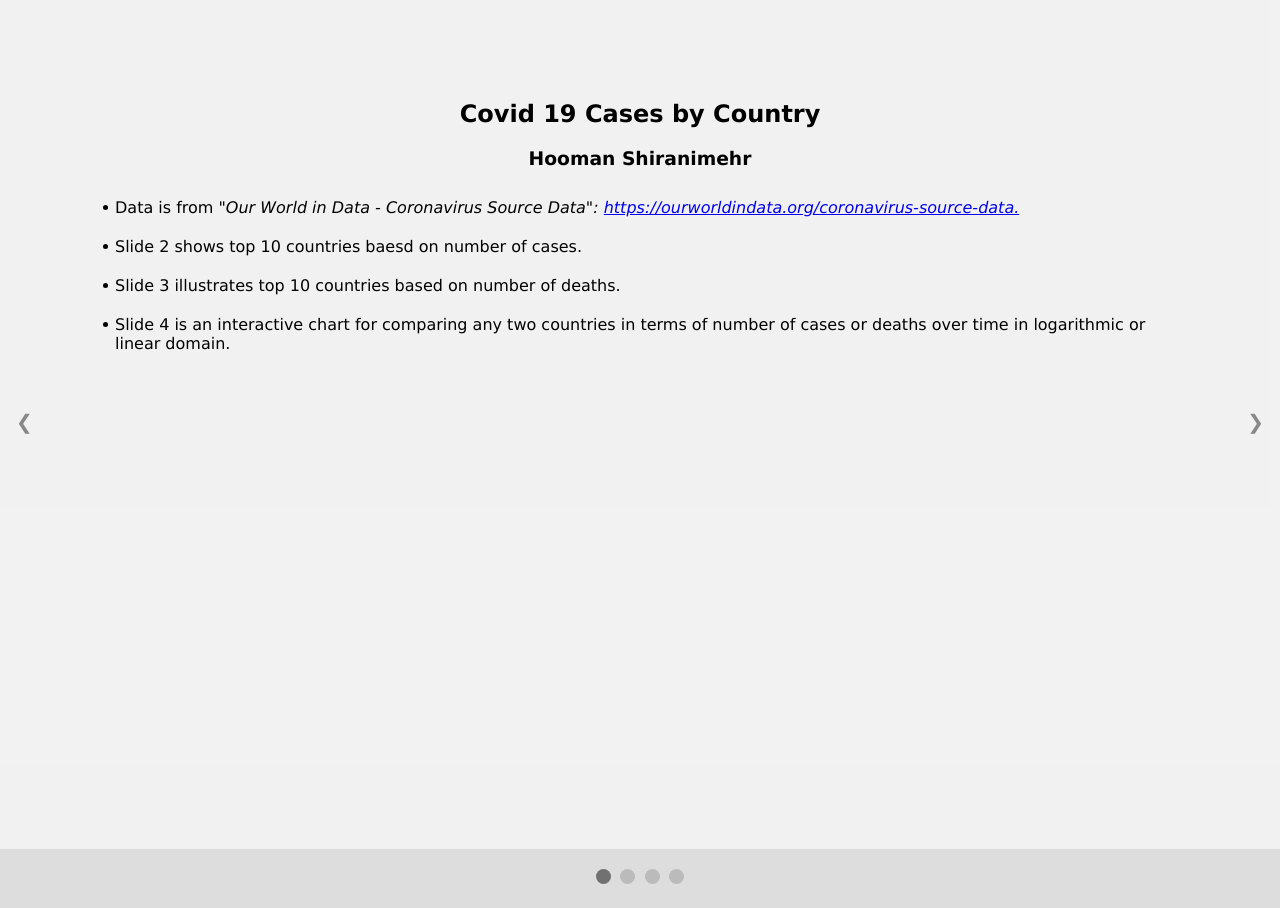
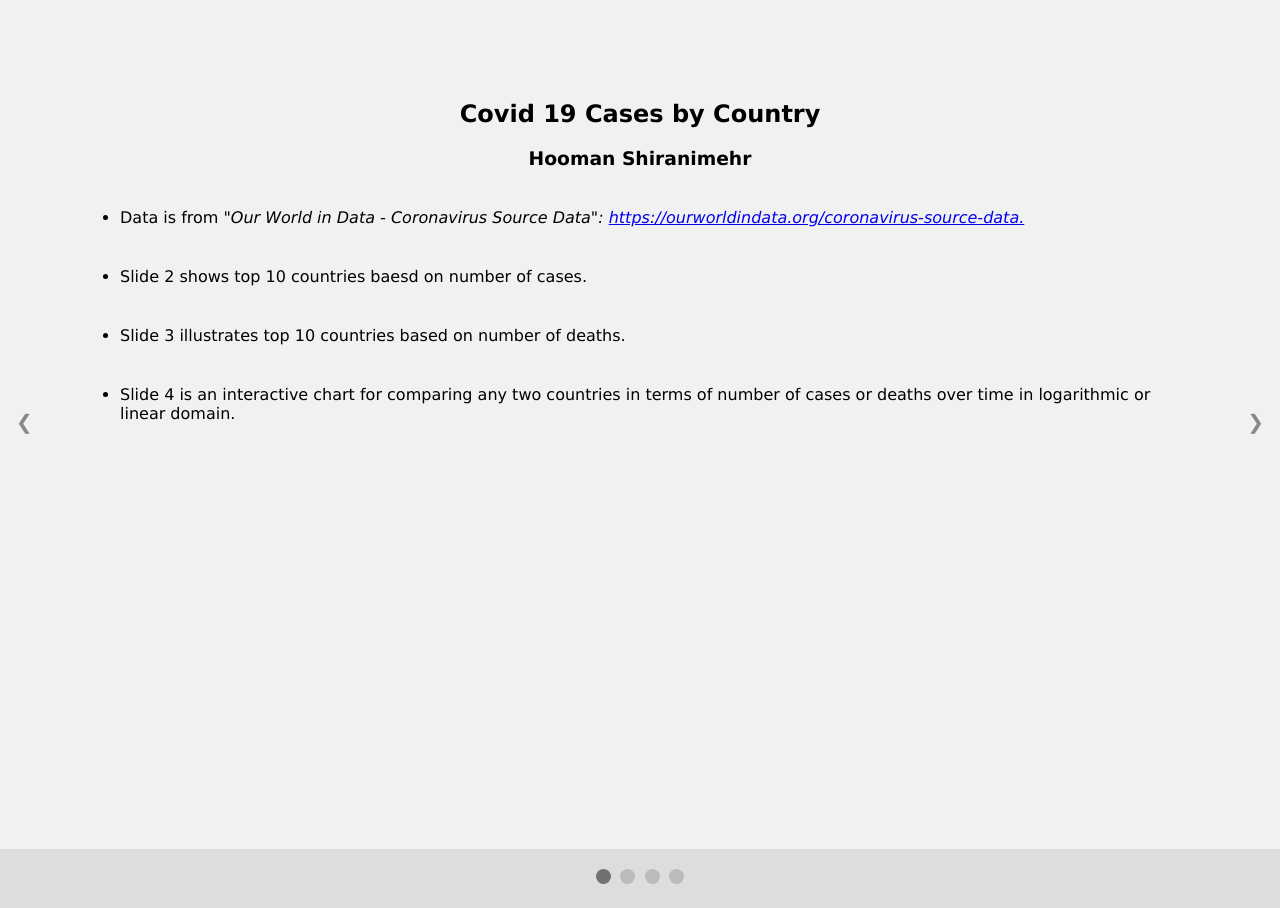
Before and after one commit to shiranimehr/covid-d3-visualization, a plain HTML site: page index.html in a window 1280 px wide. Drawn offline with nearby package versions, Linux system fonts and the light colour scheme.

Commit message:
Update index.html

```diff
--- a/index.html
+++ b/index.html
@@ -127,11 +127,11 @@
 
     li span {
       position: relative;
-      left: -5px;
+      left: 0px;
     }
 
     ul li {
-      padding: 10px 0px;
+      padding: 20px 0px;
     }
 
     div.center {
@@ -173,7 +173,7 @@
             left: 150
           },
           width0 = 1.5 * 460 - margin0.left - margin0.right,
-          height0 = 0.97 * 398 - margin0.top - margin0.bottom;
+          height0 = 0.77 * 398 - margin0.top - margin0.bottom;
         // append the svg obgect to the body of the page
         // appends a 'group' element to 'svg'
         // moves the 'group' element to the top left margin
@@ -227,7 +227,8 @@
           return d.slice(1, 11);
         }
         //Read the data
-        d3.csv("full_data.csv").then(function(data) {
+        var url = "full_data.csv";
+        d3.csv(url).then(function(data) {
           data.forEach(function(d) {
             d.date = parser(d.date);
             d.total_cases = +d.total_cases;
@@ -272,17 +273,17 @@
             .attr("width", function(d) {
               return x1(d.value);
             });
-          //add a value label to the right of each bar
+          // Add a value label
           var text = svg1.selectAll(".mytexts")
             .data(topTenTotCase)
             .enter()
             .append("text");
           text.attr("class", "label")
-            //y position of the label is halfway down the bar
+            // y position of the label
             .attr("y", function(d) {
               return y1(d.key) + y1.bandwidth() / 2 + 4;
             })
-            //x position is 3 pixels to the right of the bar
+            // x position of label
             .attr("x", function(d) {
               return x1(d.value) + 5;
             })
@@ -301,10 +302,7 @@
       <div id="dataviz2"></div>
 
       <script>
-        // set the dimensions and margins of the graph
         // append the svg obgect to the body of the page
-        // appends a 'group' element to 'svg'
-        // moves the 'group' element to the top left margin
         var svg2 = d3.select("#dataviz2").append("svg")
           .attr("width", width + margin.left + margin.right)
           .attr("height", height + margin.top + margin.bottom)
@@ -318,7 +316,7 @@
         var y2 = d3.scaleBand().rangeRound([height, 0]).padding(0.1);
         var yAxis2 = d3.axisLeft(y2);
         //Read the data
-        d3.csv("full_data.csv").then(function(data) {
+        d3.csv(url).then(function(data) {
           data.forEach(function(d) {
             d.date = parser(d.date);
             d.total_deaths = +d.total_deaths;
@@ -365,17 +363,17 @@
             .attr("width", function(d) {
               return x2(d.value);
             })
-          //add a value label to the right of each bar
+          // Add a value label
           var text2 = svg2.selectAll(".mytexts")
             .data(topTenTotDeath)
             .enter()
             .append("text");
           text2.attr("class", "label")
-            //y position of the label is halfway down the bar
+            // y position of label
             .attr("y", function(d) {
               return y2(d.key) + y2.bandwidth() / 2 + 4;
             })
-            //x position is 3 pixels to the right of the bar
+            //x position of label
             .attr("x", function(d) {
               return x2(d.value) + 5;
             })
@@ -416,18 +414,18 @@
           width2 = 1.7 * 470 - margin2.left - margin2.right,
           height2 = 1.375 * 389.5 - margin2.top - margin2.bottom;
         //Read the data
-        d3.csv("full_data.csv").then(function(data) {
+        d3.csv(url).then(function(data) {
           data.forEach(function(d) {
             d.date = parser(d.date);
             d.total_cases = +d.total_cases;
             d.total_deaths = +d.total_deaths;
             d.location = d.location;
           });
-          // List of groups (here I have one group per column)
+          // List of groups
           var allGroup = d3.map(data, function(d) {
             return (d.location)
           }).keys()
-          // add the options to the button
+          // Add to button 1
           d3.select("#selectButton1")
             .selectAll('myOptions')
             .data(allGroup)
@@ -435,14 +433,14 @@
             .append('option')
             .text(function(d) {
               return d;
-            }) // text showed in the menu
+            })
             .attr("value", function(d) {
               return d;
-            }) // corresponding value returned by the button
+            })
             .property("selected", function(d) {
               return d === allGroup[0];
             });
-          // add the options to the button
+          // Add to button 2
           d3.select("#selectButton2")
             .selectAll('myOptions')
             .data(allGroup)
@@ -450,14 +448,14 @@
             .append('option')
             .text(function(d) {
               return d;
-            }) // text showed in the menu
+            })
             .attr("value", function(d) {
               return d;
-            }) // corresponding value returned by the button
+            })
             .property("selected", function(d) {
               return d === allGroup[1];
             });
-          // A function that update the chart
+          // A function for generating/updating the chart
           function generatePlots(selectedGroup1, selectedGroup2, casesOrDeaths, lineOrLog) {
             d3.select("#dataviz3").select("svg").remove();
             var x = d3.scaleTime().range([0, width2]);
@@ -468,12 +466,12 @@
               var y = d3.scaleLog().range([height2, 0])
             };
             var yAxis = d3.axisLeft(y).tickFormat(d3.format("~s"));
-            // gridlines in x axis function
+            // Gridlines in x axis function
             function make_x_gridlines() {
               return d3.axisBottom(x)
                 .ticks(5)
             }
-            // gridlines in y axis function
+            // Gridlines in y axis function
             function make_y_gridlines() {
               return d3.axisLeft(y)
                 .ticks(10)
@@ -491,7 +489,7 @@
                 return d.total_deaths > 0
               })
             };
-            // Create new data with the selection?
+            // Filter data based on country selection
             var dataFilter1 = data.filter(function(d) {
               return d.location == selectedGroup1
             })
@@ -514,7 +512,7 @@
             });
             maxy = d3.max([max1, max2])
             y.domain([1, maxy]);
-            // define the line
+            // Define the line
             var valueline = d3.line()
               .x(function(d) {
                 return x(d.date);
@@ -526,7 +524,7 @@
                   return y(d.total_cases)
                 };
               });
-            // append the svg
+            // Append the svg
             var svg3 = d3.select("#dataviz3").append("svg")
               .attr("width", width2 + margin2.left + margin2.right)
               .attr("height", height2 + margin2.top + margin2.bottom)
@@ -534,7 +532,7 @@
               .style("font-size", "17px")
               .attr("transform",
                 "translate(" + margin2.left + "," + margin2.top + ")");
-            // add the X gridlines
+            // X gridlines
             svg3.append("g")
               .attr("class", "grid")
               .attr("transform", "translate(0," + height2 + ")")
@@ -542,7 +540,7 @@
                 .tickSize(-height2)
                 .tickFormat("")
               )
-            // add the Y gridlines
+            // Y gridlines
             svg3.append("g")
               .attr("class", "grid")
               .call(make_y_gridlines()
@@ -551,8 +549,9 @@
               )
             // create a list of keys
             var keys = [selectedGroup1, selectedGroup2]
-            // Usually you have a color scale in your chart already
+            // Blue color for cases
             var colorCase = ["lightblue", "darkblue"];
+            // Red color for deaths
             var colorDeath = ["red", "darkred"];
             var line1 = svg3.append("path")
               .datum(data.filter(function(d) {
@@ -584,13 +583,13 @@
               })
               .style("stroke-width", 4)
               .style("fill", "none")
-            // Add the x Axis
+            // Add x Axis
             svg3.append("g")
               .attr("transform", "translate(0," + height2 + ")")
               .attr("class", "x axis")
               .style("font-size", "15px")
               .call(xAxis);
-            // Add the y Axis
+            // Add y Axis
             svg3.append("g")
               .attr("class", "y axis")
               .style("font-size", "15px")
@@ -612,7 +611,7 @@
                   return colorCase[i]
                 };
               });
-            // Add one dot in the legend for each name.
+            // Add dot in the legend
             svg3.selectAll("mylabels")
               .data(keys)
               .enter()
@@ -620,7 +619,7 @@
               .attr("x", 10 + 20 * 1.2)
               .attr("y", function(d, i) {
                 return 10 + i * 25 + 10
-              }) // 100 is where the first dot appears. 25 is the distance between dots
+              })
               .style("fill", function(d, i) {
                 if (casesOrDeaths == "Deaths") {
                   return colorDeath[i]
@@ -634,6 +633,7 @@
               .attr("text-anchor", "left")
               .style("alignment-baseline", "middle")
           }
+          // Generate default chart
           generatePlots(allGroup[0], allGroup[1], "Cases", "Linear")
           var selectedOption1 = d3.select("#selectButton1").property("value")
           var selectedOption2 = d3.select("#selectButton2").property("value")
```
